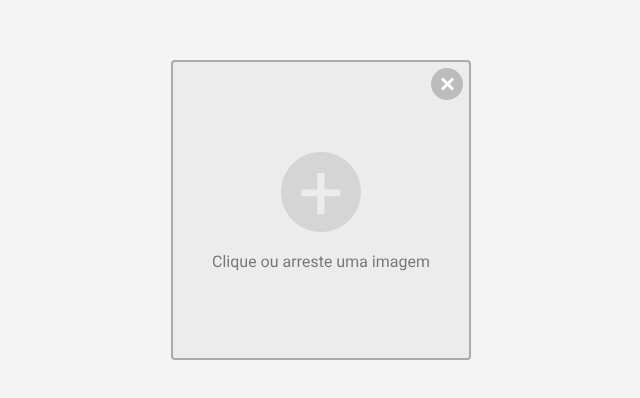
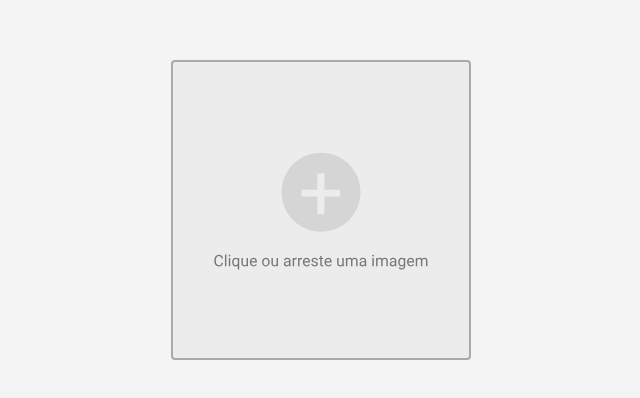
Before and after one commit to Henrique1204/Dropzone-React, a React (Create React App) app: page / in a window 1280 px wide. Shown: the part 190-588 px from the top of the page, without its empty margins (319-959 px from the left). Built offline with nearby package versions, Linux system fonts and the light colour scheme; the HTML template or start-up script is replaced by a standard one.

Commit message:
Implementar logica para mostrar preview

```diff
--- a/src/Dropzone/Dropzone.js
+++ b/src/Dropzone/Dropzone.js
@@ -1,13 +1,32 @@
 import React from 'react';
 import estilos from './Dropzone.module.css';
+import dropzone_bg from './dropzone_bg.svg';
 
 const Dropzone = () => {
+    const [img, setImg] = React.useState('');
+
+    const handleImgChange = ({target}) => {
+        if (target.files[0]) {
+            setImg({
+                preview: URL.createObjectURL(target.files[0]),
+                raw: target.files[0]
+            });
+        }
+    };
+
     return (
-        <label className={estilos.Dropzone} htmlFor="arquivo">
-            <button className={estilos.btnFechar}></button>
+        <label
+            className={`${estilos.Dropzone} ${img.preview ? estilos.ativo : ''}`}
+            htmlFor="arquivo"
+            style={{backgroundImage: `url(${img.preview || dropzone_bg })`}}
+        >
+            <button
+                className={`${estilos.btnFechar} ${img.preview ? estilos.ativo : ''}`}
+                onClick={() => setImg('')}
+            ></button>
 
             <div className={estilos.preview}></div>
-            <input type="file" name="arquivo" id="arquivo" />
+            <input type="file" name="arquivo" id="arquivo" onChange={handleImgChange} />
         </label>
     );
 };
--- a/src/Dropzone/Dropzone.module.css
+++ b/src/Dropzone/Dropzone.module.css
@@ -3,20 +3,25 @@
     height: 300px;
     padding: 0;
     border-radius: 4px;
-    background-color: #222;
-    box-shadow: inset 0px 0px 0px 2px #AAA;
-    background: url('./dropzone_bg.svg');
+    border: 2px solid #AAA;
+    background-color: #ECECEC;
+    background-position: center;
+    background-size: cover;
     display: block;
     position: relative;
     cursor: pointer;
     overflow: hidden;
 }
 
+.Dropzone.ativo {
+    border-color: #F02;
+}
+
 .btnFechar {
     padding: 1rem;
     border-radius: 50%;
     border: none;
-    background-color: rgba(0, 0, 0, 0.2);
+    background-color: transparent;
     display: flex;
     justify-content: center;
     align-items: center;
@@ -26,6 +31,8 @@
     z-index: 10;
     cursor: pointer;
     transition: transform 0.3s ease;
+    opacity: 0;
+    outline: none;
 }
 
 .btnFechar:hover {
@@ -34,7 +41,7 @@
 
 .btnFechar::after, .btnFechar::before {
     content: '';
-    width: 3px;
+    width: 2px;
     height: 1rem;
     border-radius: 2px;
     background-color: #FFF;
@@ -50,15 +57,10 @@
     transform: rotate(-45deg);
 }
 
+.btnFechar.ativo {
+    opacity: 1;
+}
+
 .Dropzone input[type="file"] {
     display: none;
 }
-
-.preview {
-    width: 100%;
-    height: 100%;
-    position: absolute;
-    top: 0;
-    left: 0;
-    pointer-events: none;
-}
```
